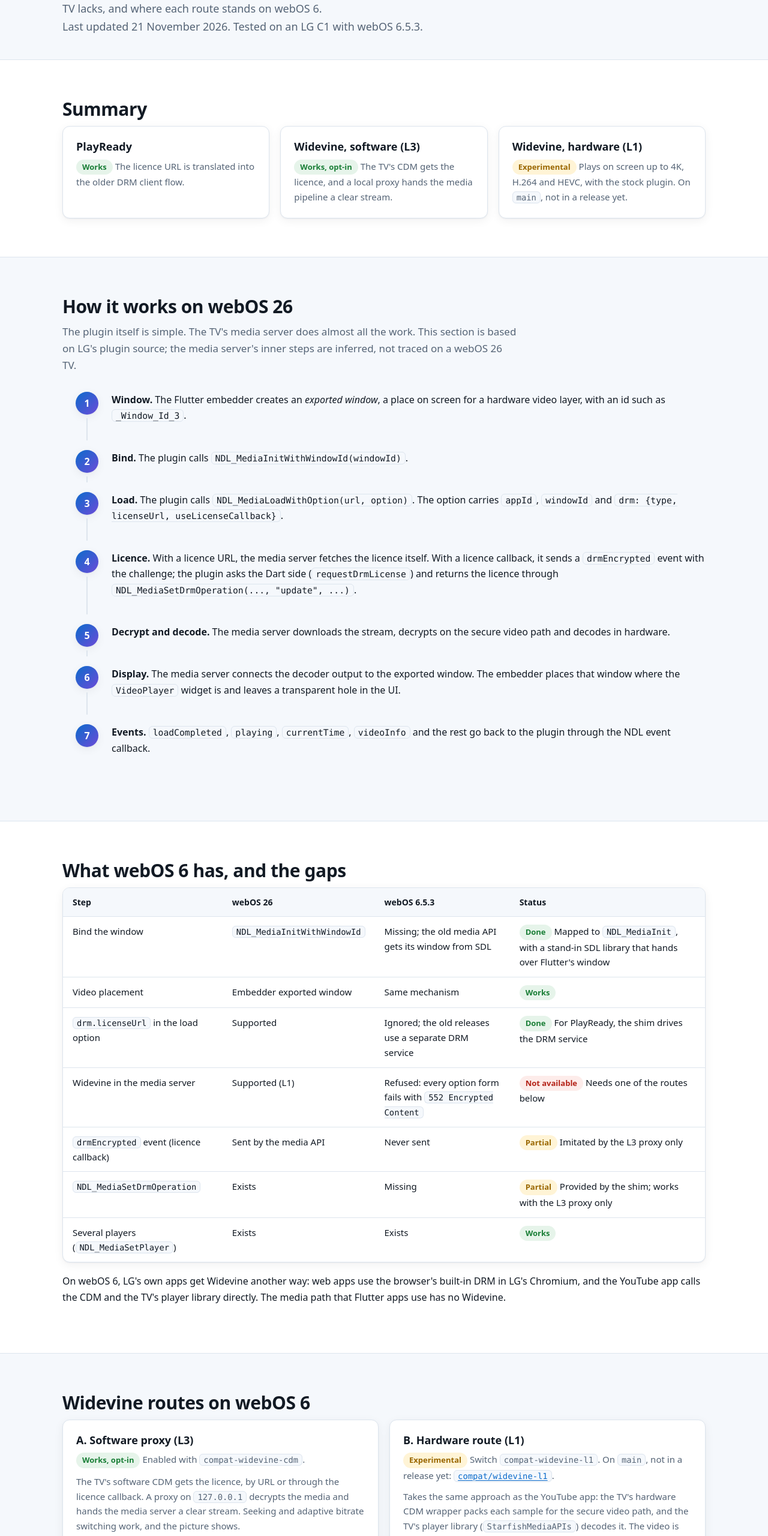
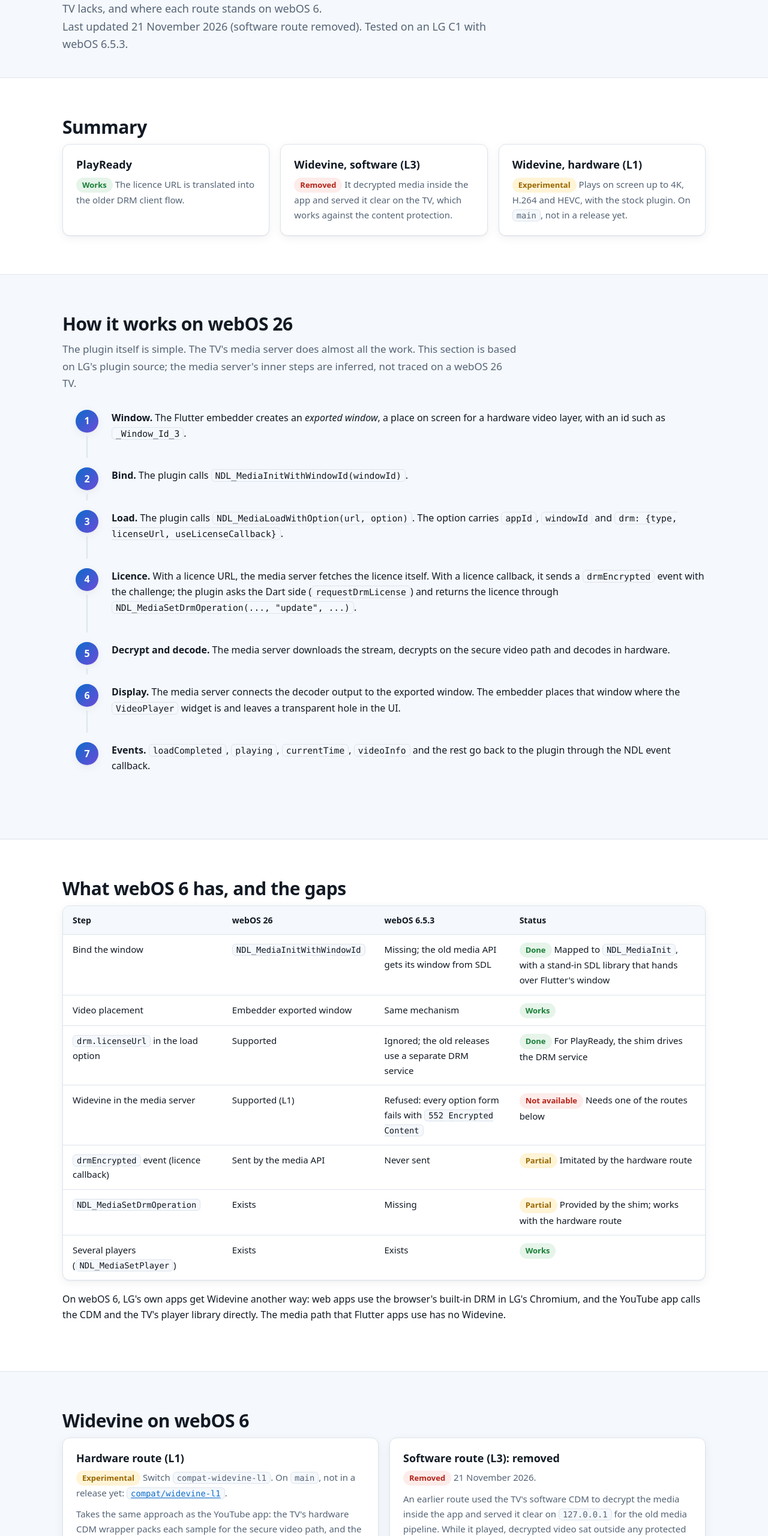
Before and after one commit to Webos-Flutter-Legacy-TV/webos-flutter-legacy-tv.github.io, a plain HTML site: page drm.html in a window 1280 px wide. Shown: the part 240-2800 px from the top of the page at 60% size. Drawn offline with Linux system fonts and the light colour scheme.

Commit message:
Remove the software Widevine route from the site; hardware route only

```diff
--- a/drm.html
+++ b/drm.html
@@ -21,7 +21,7 @@
     <div class="crumb"><a href="index.html">Home</a> / DRM progress</div>
     <h1>DRM progress</h1>
     <p>How LG's <code>video_player_drm</code> plugin plays protected video on webOS&nbsp;26, what an older TV lacks, and where each route stands on webOS&nbsp;6.</p>
-    <p class="updated">Last updated 21 November 2026. Tested on an LG C1 with webOS&nbsp;6.5.3.</p>
+    <p class="updated">Last updated 21 November 2026 (software route removed). Tested on an LG C1 with webOS&nbsp;6.5.3.</p>
   </div>
 </div>
 
@@ -30,7 +30,7 @@
     <h2>Summary</h2>
     <div class="grid">
       <div class="card"><h3>PlayReady</h3><p><span class="pill ok">Works</span> The licence URL is translated into the older DRM client flow.</p></div>
-      <div class="card"><h3>Widevine, software (L3)</h3><p><span class="pill ok">Works, opt-in</span> The TV's CDM gets the licence, and a local proxy hands the media pipeline a clear stream.</p></div>
+      <div class="card"><h3>Widevine, software (L3)</h3><p><span class="pill no">Removed</span> It decrypted media inside the app and served it clear on the TV, which works against the content protection.</p></div>
       <div class="card"><h3>Widevine, hardware (L1)</h3><p><span class="pill warn">Experimental</span> Plays on screen up to 4K, H.264 and HEVC, with the stock plugin. On <code>main</code>, not in a release yet.</p></div>
     </div>
   </div>
@@ -63,8 +63,8 @@
           <tr><td>Video placement</td><td>Embedder exported window</td><td>Same mechanism</td><td><span class="pill ok">Works</span></td></tr>
           <tr><td><code>drm.licenseUrl</code> in the load option</td><td>Supported</td><td>Ignored; the old releases use a separate DRM service</td><td><span class="pill ok">Done</span> For PlayReady, the shim drives the DRM service</td></tr>
           <tr><td>Widevine in the media server</td><td>Supported (L1)</td><td>Refused: every option form fails with <code>552 Encrypted Content</code></td><td><span class="pill no">Not available</span> Needs one of the routes below</td></tr>
-          <tr><td><code>drmEncrypted</code> event (licence callback)</td><td>Sent by the media API</td><td>Never sent</td><td><span class="pill warn">Partial</span> Imitated by the L3 proxy only</td></tr>
-          <tr><td><code>NDL_MediaSetDrmOperation</code></td><td>Exists</td><td>Missing</td><td><span class="pill warn">Partial</span> Provided by the shim; works with the L3 proxy only</td></tr>
+          <tr><td><code>drmEncrypted</code> event (licence callback)</td><td>Sent by the media API</td><td>Never sent</td><td><span class="pill warn">Partial</span> Imitated by the hardware route</td></tr>
+          <tr><td><code>NDL_MediaSetDrmOperation</code></td><td>Exists</td><td>Missing</td><td><span class="pill warn">Partial</span> Provided by the shim; works with the hardware route</td></tr>
           <tr><td>Several players (<code>NDL_MediaSetPlayer</code>)</td><td>Exists</td><td>Exists</td><td><span class="pill ok">Works</span></td></tr>
         </tbody>
       </table>
@@ -75,19 +75,18 @@
 
 <section class="alt">
   <div class="wrap">
-    <h2>Widevine routes on webOS&nbsp;6</h2>
+    <h2>Widevine on webOS&nbsp;6</h2>
     <div class="grid two">
       <div class="card">
-        <h3>A. Software proxy (L3)</h3>
-        <p><span class="pill ok">Works, opt-in</span> Enabled with <code>compat-widevine-cdm</code>.</p>
-        <p style="margin-top:10px">The TV's software CDM gets the licence, by URL or through the licence callback. A proxy on <code>127.0.0.1</code> decrypts the media and hands the media server a clear stream. Seeking and adaptive bitrate switching work, and the picture shows.</p>
-        <p style="margin-top:10px">Limit: software security. Services that require hardware security reduce quality or refuse to play.</p>
-      </div>
-      <div class="card">
-        <h3>B. Hardware route (L1)</h3>
+        <h3>Hardware route (L1)</h3>
         <p><span class="pill warn">Experimental</span> Switch <code>compat-widevine-l1</code>. On <code>main</code>, not in a release yet: <a href="https://github.com/Webos-Flutter-Legacy-TV/flutter-webos/tree/main/legacy-webos/compat/widevine-l1"><code>compat/widevine-l1</code></a>.</p>
         <p style="margin-top:10px">Takes the same approach as the YouTube app: the TV's hardware CDM wrapper packs each sample for the secure video path, and the TV's player library (<code>StarfishMediaAPIs</code>) decodes it. The video is never decrypted inside the app.</p>
         <p style="margin-top:10px">Our own code reads the DASH manifest and MP4 segments and sends the plugin the same events it gets from the media API.</p>
+      </div>
+      <div class="card">
+        <h3>Software route (L3): removed</h3>
+        <p><span class="pill no">Removed</span> 21 November 2026.</p>
+        <p style="margin-top:10px">An earlier route used the TV's software CDM to decrypt the media inside the app and served it clear on <code>127.0.0.1</code> for the old media pipeline. While it played, decrypted video sat outside any protected path. That works against the protection the content owner chose, so it was removed. The project does not decrypt content outside the TV's secure hardware.</p>
       </div>
     </div>
 
@@ -120,7 +119,7 @@
     </ol>
     <p>Found by comparing with YouTube's app (recording its calls on the TV's service bus), with Kodi's webOS player source, and by disassembling the embedder's exported-window code to list its compositor requests. The plugin needed no change.</p>
     <div class="note warn" style="margin-top:24px">
-      <p style="margin:0">Both Widevine routes use the TV's own CDM outside the terms LG and Google ship it under, and the device certificate could be revoked. Don't enable them in a published app without legal advice.</p>
+      <p style="margin:0">The hardware route keeps content protection in place: video is decrypted only in the TV's secure hardware, and nothing decrypted leaves the player. It still uses the TV's CDM and player library outside the terms LG and Google ship them under, and the device certificate could be revoked. Don't enable it in a published app without legal advice.</p>
     </div>
     <p style="margin-top:22px">Technical details are in
       <a href="https://github.com/Webos-Flutter-Legacy-TV/flutter-webos/blob/main/legacy-webos/README.md">legacy-webos/README.md</a>.</p>
```
Also changed, not shown: compatibility.html (+3 -3 lines), development.html (+1 -1 lines), get-started.html (+2 -2 lines), how-it-works.html (+2 -2 lines).
